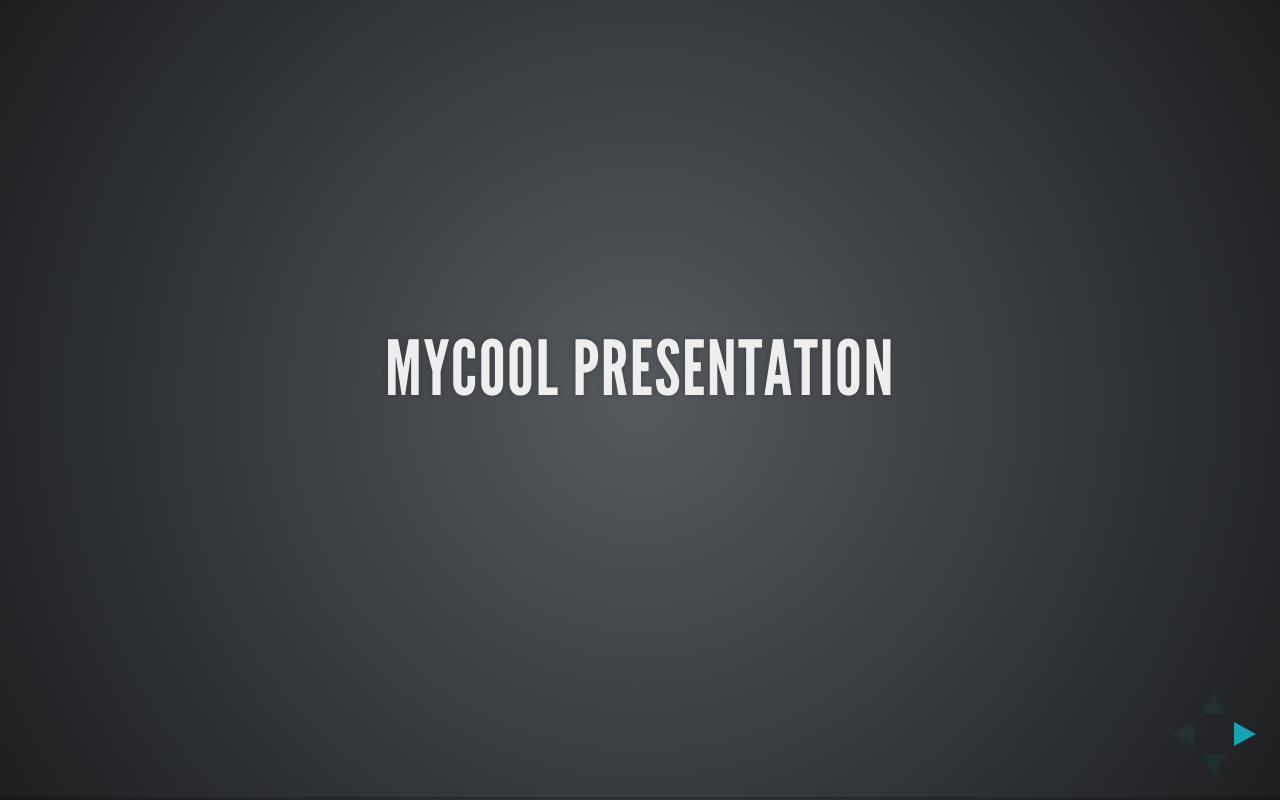
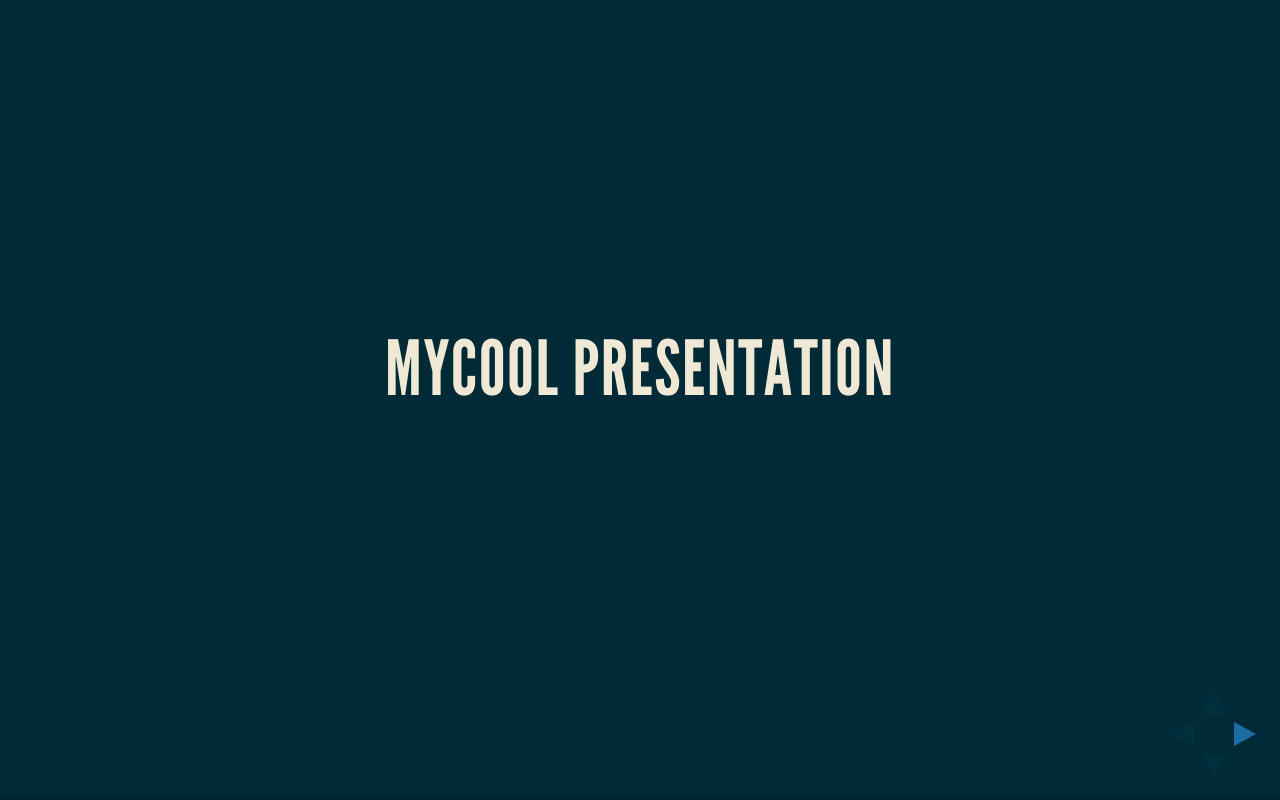
Before and after one commit to Abdul2/ho-slides-html, a website: page index.html in a window 1280 px wide. Drawn offline with Linux system fonts and the light colour scheme.

Commit message:
Update index.html

```diff
--- a/index.html
+++ b/index.html
@@ -15,7 +15,7 @@
 		<meta name="viewport" content="width=device-width, initial-scale=1.0, maximum-scale=1.0, user-scalable=no">
 
 		<link rel="stylesheet" href="css/reveal.min.css">
-		<link rel="stylesheet" href="css/theme/default.css" id="theme">
+		<link rel="stylesheet" href="css/theme/moon.css" id="theme">
 
 		<!-- For syntax highlighting -->
 		<link rel="stylesheet" href="lib/css/zenburn.css">
```
